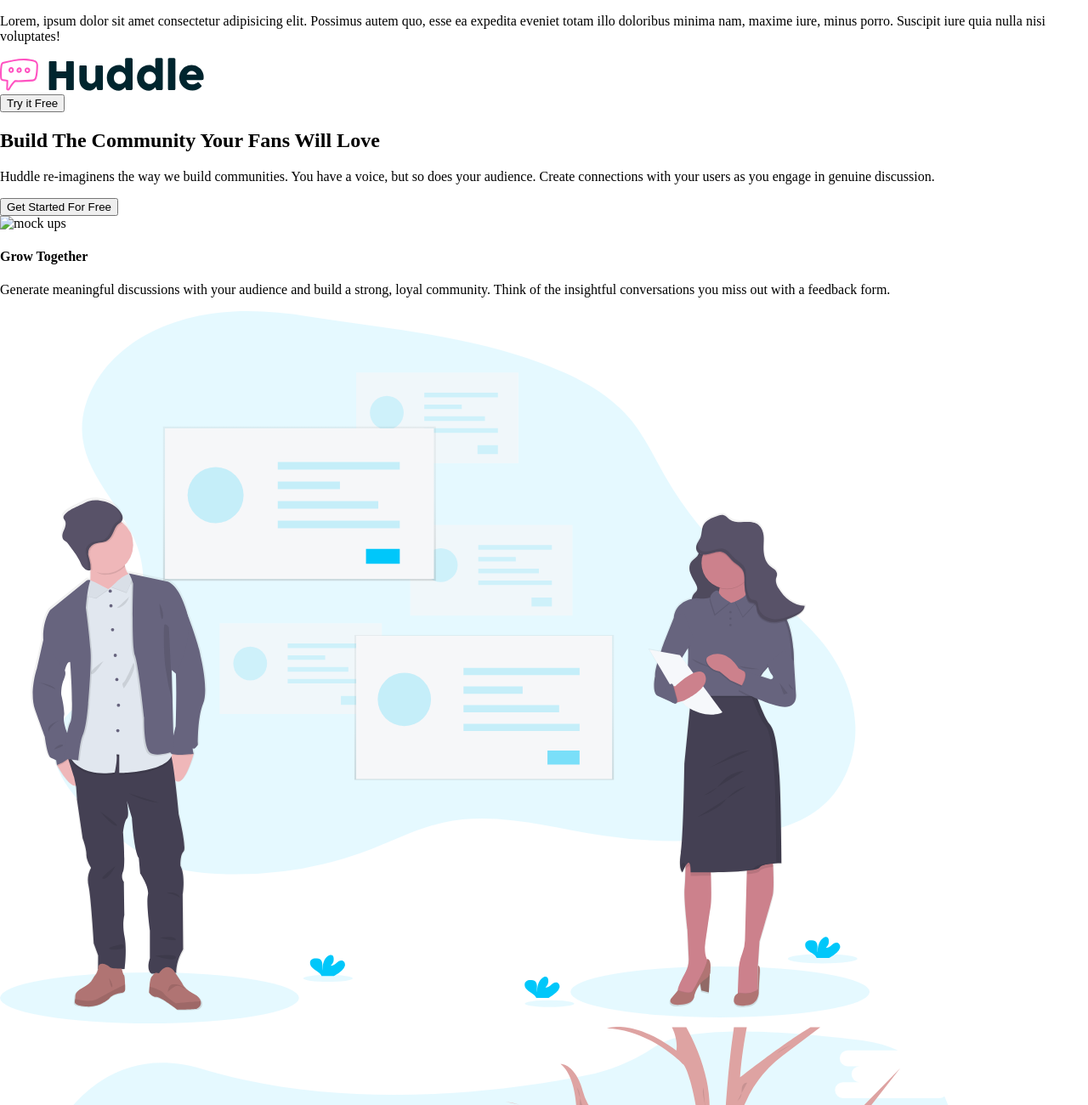
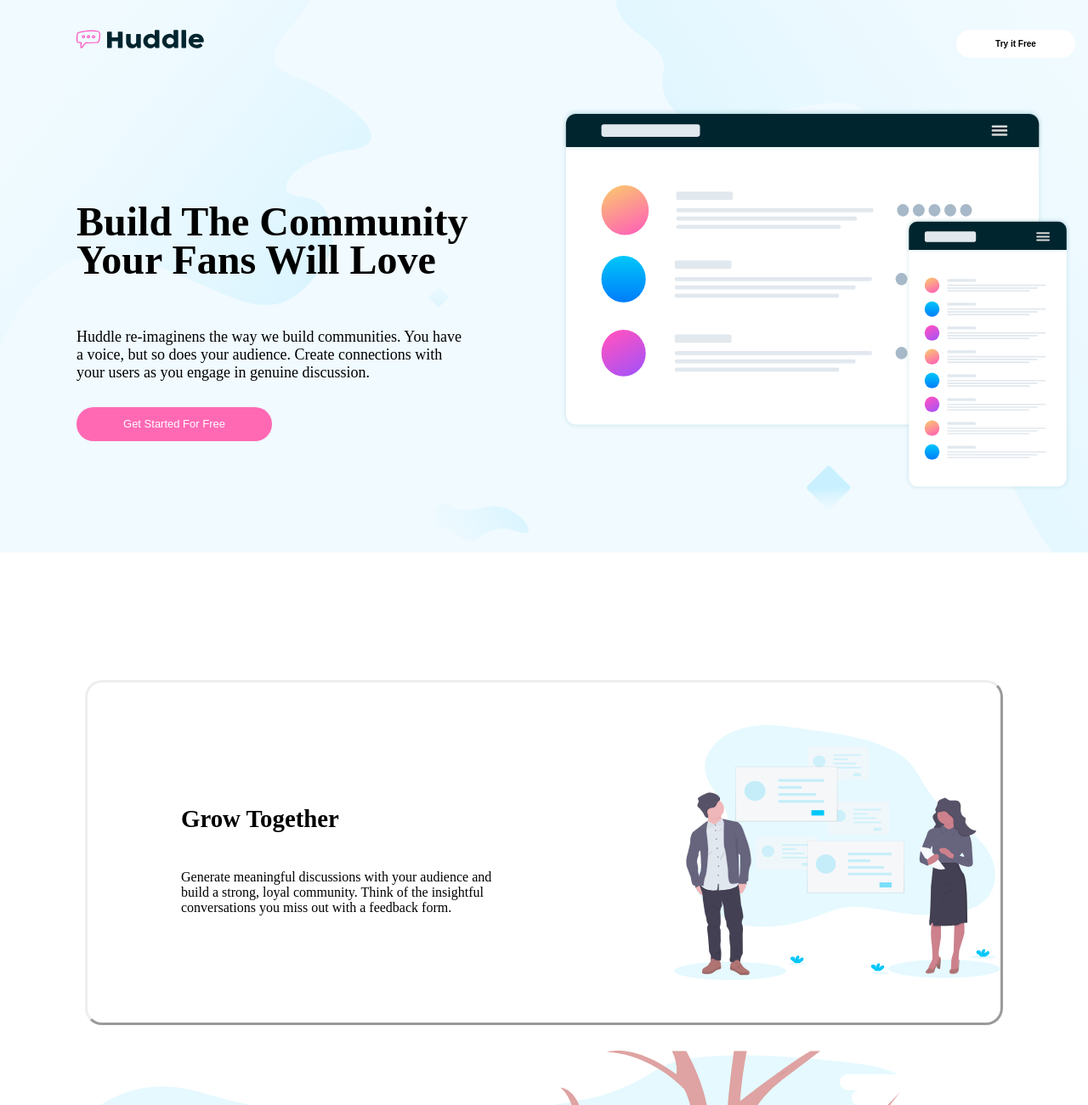
Before and after one commit to Iam-Rey/Responsive-Landing-Page, a plain HTML site: page index.html in a window 1280 px wide. Shown: the top 1300 px of the page at 85% size. Drawn offline with Linux system fonts and the light colour scheme.

Commit message:
initial commit

```diff
--- a/index.html
+++ b/index.html
@@ -8,34 +8,50 @@
         <link rel="stylesheet" href="style.css">
     </head>
     <body>
-    <p>Lorem, ipsum dolor sit amet consectetur adipisicing elit. Possimus autem quo, esse ea expedita eveniet
-        totam illo doloribus minima nam, maxime iure, minus porro. Suscipit iure quia nulla nisi voluptates!</p>
-    <img src="logo.svg" alt="logo">
+        <div class="section1">
+            <div class="logo-button">
+                <img src="logo.svg" alt="logo" class="logo">
+                <div class="button1">
+                    <button class="try-it-free">Try it Free</button>
+                </div>
+            </div>
+            <div class="mockups-build">
                 <div>
-        <button>Try it Free</button>
+                    <div class="headtag1">
+                        <h2 class="build">Build The Community Your Fans Will Love</h2>
                     </div>
-    <div>
-        <h2>Build The Community Your Fans Will Love</h2>
+                    <div class="paragraph1">
+                        <p class="huddle">Huddle re-imaginens the way we build communities. You have a voice, but so does your audience.
+                        Create connections with your users as you engage in genuine discussion.</p>
                     </div>
-    <div><p>Huddle re-imaginens the way we build communities. You have a voice, but so does your audience.
-        Create connections with your users as you engage in genuine discussion.</p></div>
-        <div>
-            <button>Get Started For Free</button>
+                    <div class="button2">
+                        <button class="get-started">Get Started For Free</button>
                     </div>
-        <img src="illustration-mock ups.svg" alt="mock ups">
+                </div>
+                <div class="mock">
+                    <img src="illustration-mockups.svg" alt="mock ups" class="mock-ups">
+                </div>
 
-        <div>
-            <div>
-                <h4>Grow Together</h4>
             </div>
-            <div>
-                <p>Generate meaningful discussions with your audience and build a strong, loyal community.
+
+        </div>
+
+
+        <div class="section2">
+            <div class="headtag2">
+                <div class="grow">
+                    <h2>Grow Together</h2>
+                </div>
+                <div class="paragraph2">
+                    <p class="generate">Generate meaningful discussions with your audience and build a strong, loyal community.
                     Think of the insightful conversations you miss out with a feedback form.</p>
                 </div>
-            <img src="illustration-grow-together.svg" alt="grow together">
             </div>
 
-        <div>
+            <img src="illustration-grow-together.svg" alt="grow together" class="grow-img">
+        </div>
+
+        <div class="section3">
             <img src="illustration-flowing-conversation.svg" alt="flowing conversation">
             <div>
                 <h4>Flowing Conversations</h4>
@@ -47,7 +63,7 @@
             </div>
         </div>
 
-        <div>
+        <div class="section4">
             <div>
                 <h4>Your Users</h4>
             </div>
@@ -58,7 +74,7 @@
             <img src="illustration-your-users.svg" alt="your users">
         </div>
 
-        <div>
+        <div class="section5">
             <div>
                 <h3>Ready To Build Your Community?</h3>
             </div>
@@ -67,7 +83,7 @@
             </div>
         </div>
 
-        <footer>
+        <footer class="section6">
             <img src="logo.svg" alt="logo">
             <div>
                 <p>Lorem ipsum, dolor sit amet consectetur adipisicing elit.
--- a/style.css
+++ b/style.css
@@ -2,3 +2,112 @@ body{
     margin: 0;
     padding: 0;
 }
+.section1{
+    background-image: url(bg-hero-desktop.svg);
+    background-repeat: no-repeat;
+    background-size: auto;
+    background-color: rgb(240, 250, 255);
+    height: 650px;
+}
+.logo{
+    width: 150px;
+    height: 22px;
+    margin-left: 90px;
+    margin-top: 35px;
+}
+.logo-button{
+    display: flex;
+    flex-direction: row;
+
+}
+.button1{
+    margin-right: 10px;
+    margin-left: 885px;
+    margin-top: 35px;
+    margin-bottom: 60px;
+}
+
+.try-it-free{
+    height: 33px;
+    width: 140px;
+    border-radius: 40px;
+    background-color: white;
+    font-size: x-small;
+    font-weight: bolder;
+    border-style: hidden;
+
+}
+.mock-ups{
+    height: 450px;
+    width: 600px;
+    margin-left: 60px;
+}
+.mockups-build{
+    display: flex;
+    flex-direction: row;
+
+}
+.headtag1{
+    display: inline-block;
+    width: 500px;
+    margin-left: 90px;
+    margin-top: 70px;
+    font-size: xx-large;
+    line-height: 45px;
+
+}
+.paragraph1{
+    width: 460px;
+    margin-left: 90px;
+    margin-right: 50px;
+    font-size: large;
+}
+.button2{
+    margin-left: 90px;
+    height: 40px;
+    width: 300px;
+    margin-top: 30px;
+}
+.get-started{
+    width: 230px;
+    height: 40px;
+    border-radius: 40px;
+    border-style: hidden;
+    background-color: hotpink;
+    font-size: small;
+    color: white;
+}
+
+.section2{
+    border-style: outset;
+    border-right: outset;
+    border-bottom: outset;
+    border-radius: 20px;
+    margin: 150px 100px 30px;
+    height: 400px;
+    display: flex;
+    flex-direction: row;
+}
+.headtag2{
+    display: flex;
+    flex-direction: column;
+    margin-top: 120px;
+    margin-left: 110px;
+    flex-wrap: wrap;
+}
+.grow{
+    display: inline-block;
+    width: 50% ;
+    font-size: larger;
+    margin-bottom: 2px;
+}
+.grow-img{
+    height: 300px;
+    width: 400px;
+    margin-top: 50px;
+    margin-left: 180px;
+}
+.paragraph2{
+    width: 400px;
+    margin-top: 1px;
+}
```
Lines whose indentation alone changed are shown as unchanged.
